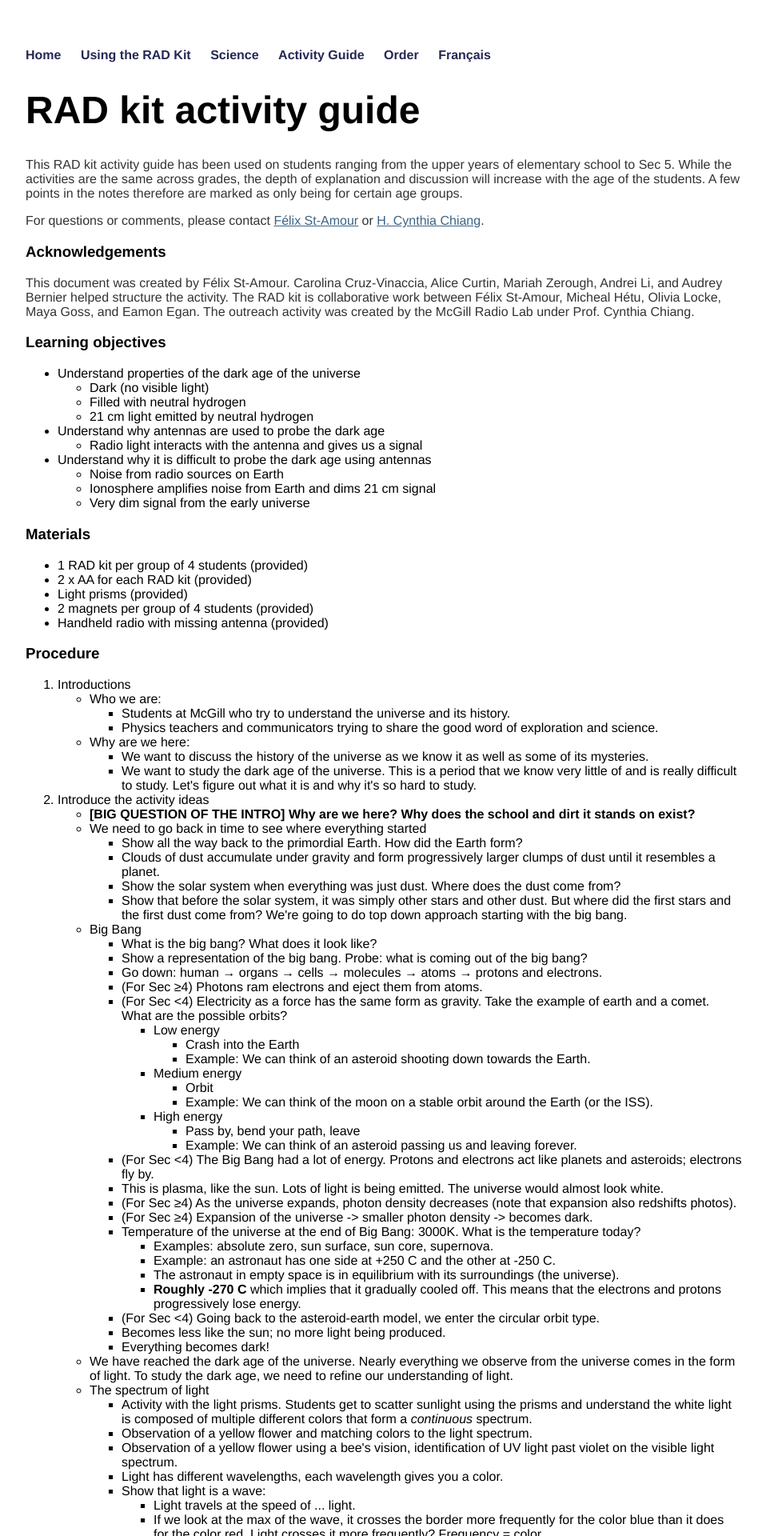
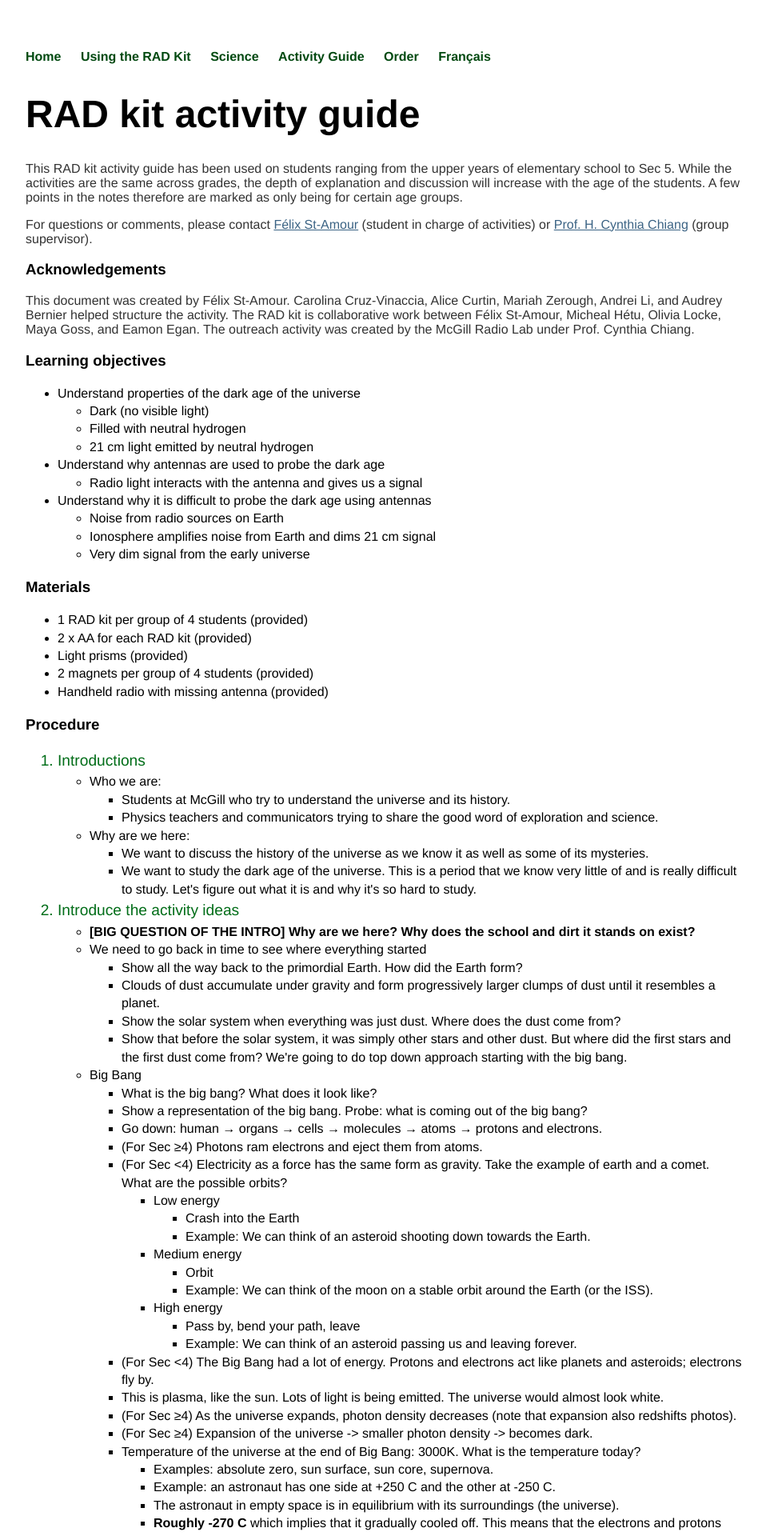
Before and after one commit to Radio-Astronomy-Demonstration/radio-astronomy-demonstration.github.io, a Jekyll site: the page built from en/guide/index.html, in a window 1280 px wide. Shown: the top 1920 px of the page at 80% size, without its empty margins (160-1118 px from the left). Built offline with Jekyll 4.4.1, drawn with Linux system fonts in a browser that asks for light colours.

Commit message:
fix: Changed CSS to make website more readable and fixed mistake in order page title.

```diff
--- a/css/main.css
+++ b/css/main.css
@@ -38,7 +38,7 @@ nav.heading ul li, footer ul li {
     margin-right: 20px;
 }
 nav.heading ul li a {
-    color: #252854;
+    color: #004910;
     text-decoration: none;
 }
 
@@ -55,3 +55,11 @@ footer {
     border-top: 1px solid #d5d5d5;
     font-size: .8em;
 }
+li {
+    line-height: 1.4em;
+}
+.fancy-list > li {
+    color: #016d18;
+    font-size: 1.2em;
+    line-height: 1.6em;
+}
--- a/en/guide/index.html
+++ b/en/guide/index.html
@@ -7,7 +7,7 @@ title: RAD kit activity guide
 
 <p>This RAD kit activity guide has been used on students ranging from the upper years of elementary school to Sec 5. While the activities are the same across grades, the depth of explanation and discussion will increase with the age of the students. A few points in the notes therefore are marked as only being for certain age groups. </p>
 
-<p>For questions or comments, please contact <a href="mailto:felix.st-amour@mail.mcgill.ca">Félix St-Amour</a> or <a href="mailto:hsin.chiang@mcgill.ca">H. Cynthia Chiang</a>.</p>
+<p>For questions or comments, please contact <a href="mailto:felix.st-amour@mail.mcgill.ca">Félix St-Amour</a> (student in charge of activities) or <a href="mailto:hsin.chiang@mcgill.ca">Prof. H. Cynthia Chiang</a> (group supervisor).</p>
 
 <h3>Acknowledgements</h3>
 
@@ -46,7 +46,7 @@ title: RAD kit activity guide
 
 <h3>Procedure</h3>
 
-<ol>
+<ol class="fancy-list">
     <li>Introductions</li>
     <ul>
         <li>Who we are:</li>
--- a/en/order/index.html
+++ b/en/order/index.html
@@ -3,5 +3,5 @@ layout: english
 title: Order RAD kits
 ---
 
-<h1>How to use the RAD kit</h1>
+<h1>Order the RAD kit</h1>
 <p>This is some text that will appear on the use page.</p>
```
